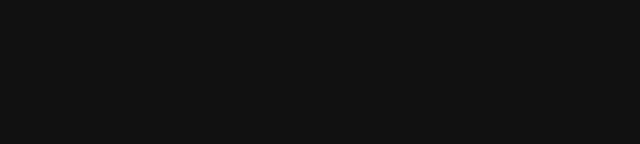
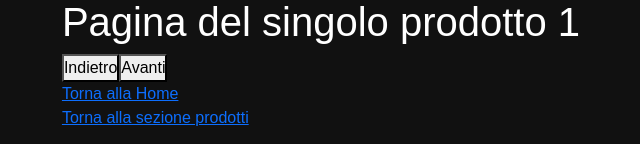
Before and after one commit to DavidZarfati/react-router, a React (Vite) app: page /prodotti/1 in a window 1280 px wide. Shown: the part 589-733 px from the top of the page, without its empty margins (319-959 px from the left). Built offline with nearby package versions, Linux system fonts and the light colour scheme; no server answers; a web font is replaced by a local one.

Commit message:
feat:conclusione super Bonus

```diff
--- a/src/Layouts/ProdottoLayout.jsx
+++ b/src/Layouts/ProdottoLayout.jsx
@@ -1,28 +1,33 @@
 import { useEffect, useState } from "react";
 import { Outlet, useParams, NavLink } from "react-router-dom";
 import axios from "axios";
+import { useNavigate } from "react-router-dom";
 
 export default function ProdottoLayout() {
     const { id } = useParams();
     const [prodotto, setProdotto] = useState(null);
     const [loading, setLoading] = useState(true);
     const [error, setError] = useState(null);
+    const navigate = useNavigate();
 
     useEffect(() => {
+        setProdotto(null);
         setLoading(true);
         setError(null);
         axios.get(`https://fakestoreapi.com/products/${id}`)
             .then(res => {
                 if (!res.data || !res.data.id) {
                     setError("Prodotto non trovato");
-                    setProdotto(null);
+                    console.log("Non trovato");
+                    navigate("/prodotti");
                 } else {
                     setProdotto(res.data);
                 }
-                setLoading(false);
             })
             .catch(err => {
-                setError("Prodotto non trovato");
+                console.log("errore:", err);
+            })
+            .finally(() => {
                 setLoading(false);
             });
     }, [id]);
@@ -47,6 +52,16 @@ export default function ProdottoLayout() {
                     </div>
                 )}
                 <h1>Pagina del singolo prodotto {id}</h1>
+                <button onClick={(() => {
+                    const nextProd = parseInt(id)
+                    navigate(`/prodotti/${nextProd - 1}`)
+                })}>Indietro</button>
+                <button onClick={(() => {
+                    const nextProd = parseInt(id)
+                    navigate(`/prodotti/${nextProd + 1}`)
+                })}>Avanti</button>
+
+                <br />
                 <NavLink to={`/`} >
                     Torna alla Home
                 </NavLink>
@@ -54,7 +69,7 @@ export default function ProdottoLayout() {
                 <NavLink to={`/prodotti`} >
                     Torna alla sezione prodotti
                 </NavLink>
-            </section>
+            </section >
         </>
     );
 }
```
